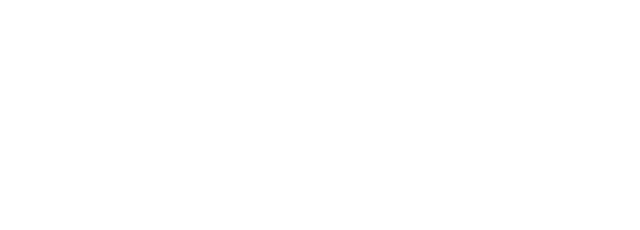
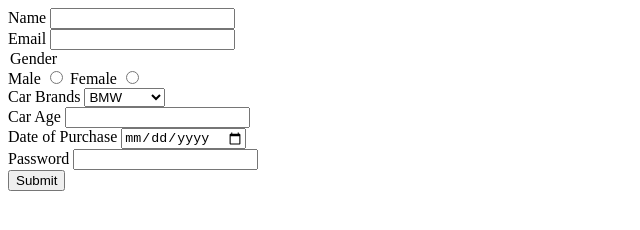
Before and after one commit to acciojob/car-insurance-form-aryansighkumaya, a website: page main.html in a window 1280 px wide. Shown: the whole page, without its empty margins (0-640 px from the left). Drawn offline with Linux system fonts and the light colour scheme.

Commit message:
created a submission

```diff
--- a/main.html
+++ b/main.html
@@ -10,6 +10,33 @@
 	<!-- the entire body must be written by student -->
     <script type="text/javascript" src="./script.js">
 </script>
+	<form method="post">
+		<label for=name>Name</label>
+		<input type="Text" id="name" required><br>
+			<label for="email">Email</label>
+		<input type="Email" id="email" required><br>
+		  <legend>Gender</legend>
+		 <label for="male">Male</label>
+        <input type="radio" name="gender" id="male" value="male" required>
+        <label for="female">Female</label>
+        <input type="radio" name="gender" id="female" value="female" required><br>
+		<label for="cars">Car Brands</label>
+
+<select name="cars" id="cars">
+  <option value="BMW">BMW</option>
+  <option value="audi">Audi</option>
+  <option value="mercedez">Mercedez</option>
+</select> <br>
+		<label for="carage">Car Age</label>
+		<input type="Number" id="carage" required><br>
+			<label for="dop">Date of Purchase</label>
+		<input type="Date" id="dop" required><br>
+		<label for="password">Password
+		</label>
+		<input type="Password" id="password" required><br>
+
+		<input type="submit">
+	</form>
 
 </body>
 
```
